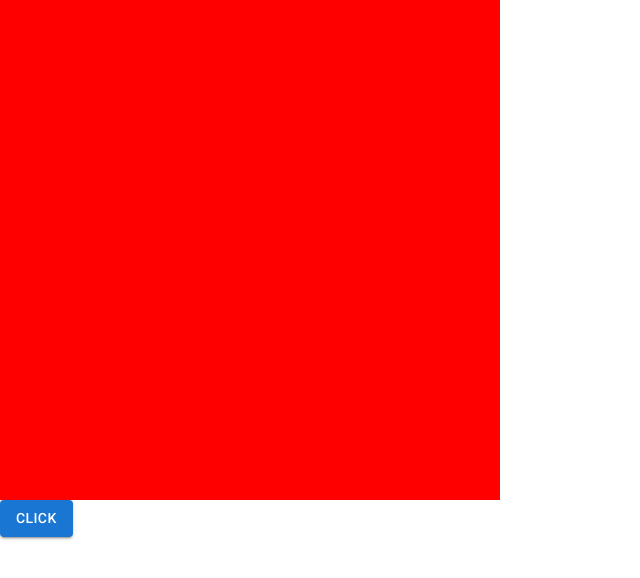
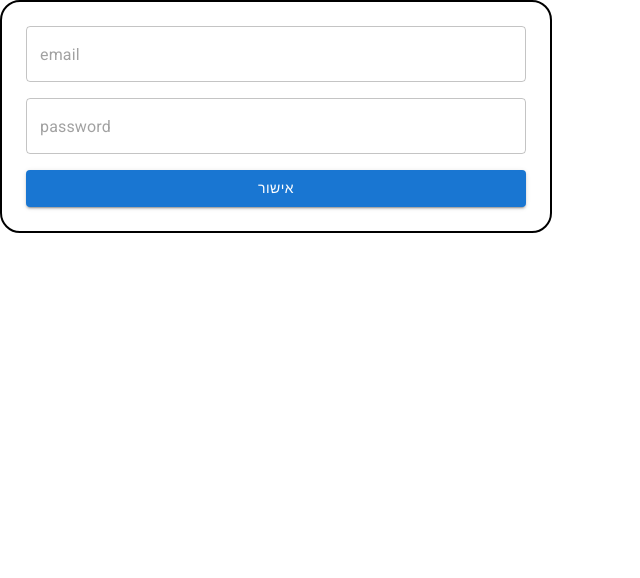
Before and after one commit to galtes1/javaScript--gal-testa, a React (Create React App) app in the folder intro/: page / in a window 1280 px wide. Shown: the top 578 px of the page, without its empty margins (0-640 px from the left). Built offline with nearby package versions, Linux system fonts and the light colour scheme.

Commit message:
24-03-10 react class

```diff
--- a/intro/src/App.js
+++ b/intro/src/App.js
@@ -1,15 +1,7 @@
-import CustomCardsPage from "./cards/components/CustomCardsPage";
-import CustomConditionalRenderingExample from "./components/CustomConditionalRenderingExample";
-import CustomCounter from "./components/CustomCounter";
-import CustomMyBox from "./components/CustomMyBox";
-import GalTasksPage from "./tasks/components/GalTasksPage";
+import CustomFormPage from "./components/CustomFormPage";
 
 function App() {
-  return (
-    <>
-      <CustomMyBox />
-    </>
-  );
+  return <CustomFormPage />;
 }
 
 export default App;
--- /dev/null
+++ b/intro/src/components/CustomFormPage.jsx
@@ -0,0 +1,47 @@
+import React, { useState } from "react";
+import { Box, Button, TextField } from "@mui/material";
+
+export default function CustomFormPage() {
+  const [user, setUser] = useState({ email: "", password: "" });
+
+  const handleChangeEmail = (event) => {
+    setUser((prev) => ({ ...prev, email: event.target.value }));
+  };
+  const handleChangePassword = (event) => {
+    setUser((prev) => ({ ...prev, password: event.target.value }));
+  };
+
+  return (
+    <Box
+      sx={{
+        width: 500,
+        display: "flex",
+        flexDirection: "column",
+        gap: 2,
+        border: 2,
+        borderRadius: 5,
+        p: 3,
+      }}
+    >
+      <TextField
+        placeholder="email"
+        value={user.email}
+        onChange={handleChangeEmail}
+      />
+      <TextField
+        placeholder="password"
+        type="password"
+        value={user.password}
+        onChange={handleChangePassword}
+      />
+      <Button
+        variant="contained"
+        onClick={() => {
+          console.log(user);
+        }}
+      >
+        אישור
+      </Button>
+    </Box>
+  );
+}
--- a/intro/src/components/CustomMyBox.jsx
+++ b/intro/src/components/CustomMyBox.jsx
@@ -2,17 +2,18 @@ import { Box, Button } from "@mui/material";
 import React, { useState } from "react";
 
 export default function CustomMyBox() {
-  const [color, setColor] = useState();
-  const changeToBlue = () => setColor();
-  const changeToRed = () => setColor("red");
+  const [color, setColor] = useState("red");
+
+  const changeBgColor = () => {
+    setColor(color === "red" ? "blue" : "red");
+  };
   return (
     <>
-      <Box
-        sx={{ width: "500px", height: "500px", backgroundColor: "red" }}
-      ></Box>
-      <Button variant="contained" onClick={changeToBlue}>
-        click
-      </Button>
+      <Box sx={{ width: "500px", height: "500px", backgroundColor: color }}>
+        <Button variant="contained" onClick={changeBgColor}>
+          color
+        </Button>
+      </Box>
     </>
   );
 }
```
Also changed, not shown: intro/src/components/CustomMyBox2.jsx (added, +38 -0 lines).
